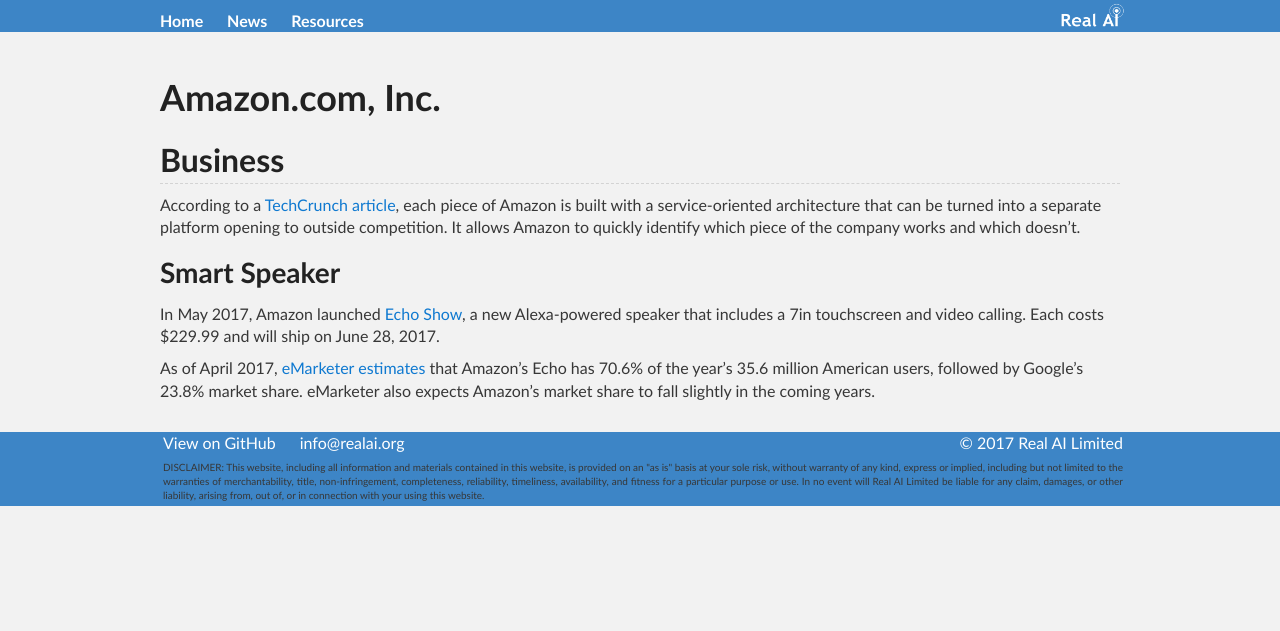
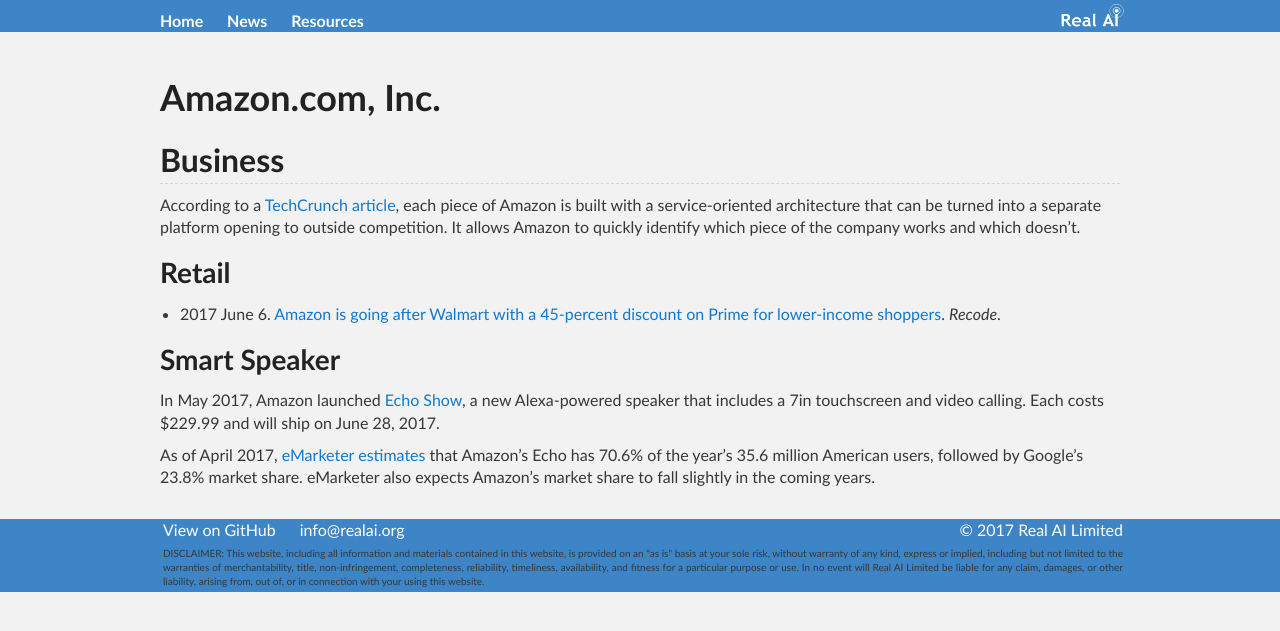
Before and after one commit to Tonywuhk/realai.org, a Jekyll site: the page built from companies/amazon.md, in a window 1280 px wide. Shown: the top 631 px of the page. Built offline with Jekyll 4.4.1, drawn with Linux system fonts in a browser that asks for light colours; our own code applies the rules of GitHub Pages for plain Markdown files; comment, search, counter and statistics services are not loaded; the repository's description, which GitHub fills in, is left out.

Commit message:
Update amazon.md

```diff
--- a/companies/amazon.md
+++ b/companies/amazon.md
@@ -8,6 +8,10 @@
 
 According to a [TechCrunch article](https://techcrunch.com/2017/05/14/why-amazon-is-eating-the-world/), each piece of Amazon is built with a service-oriented architecture that can be turned into a separate platform opening to outside competition. It allows Amazon to quickly identify which piece of the company works and which doesn't.
 
+### Retail
+
+* 2017 June 6. [Amazon is going after Walmart with a 45-percent discount on Prime for lower-income shoppers](https://www.recode.net/2017/6/6/15745432/amazon-prime-discount-ebt-cards-government-assistance-lower-income). *Recode*.
+
 ### Smart Speaker
 
 In May 2017, Amazon launched [Echo Show](https://www.amazon.com/dp/B01J24C0TI), a new Alexa-powered speaker that includes a 7in touchscreen and video calling. Each costs $229.99 and will ship on June 28, 2017.
```
